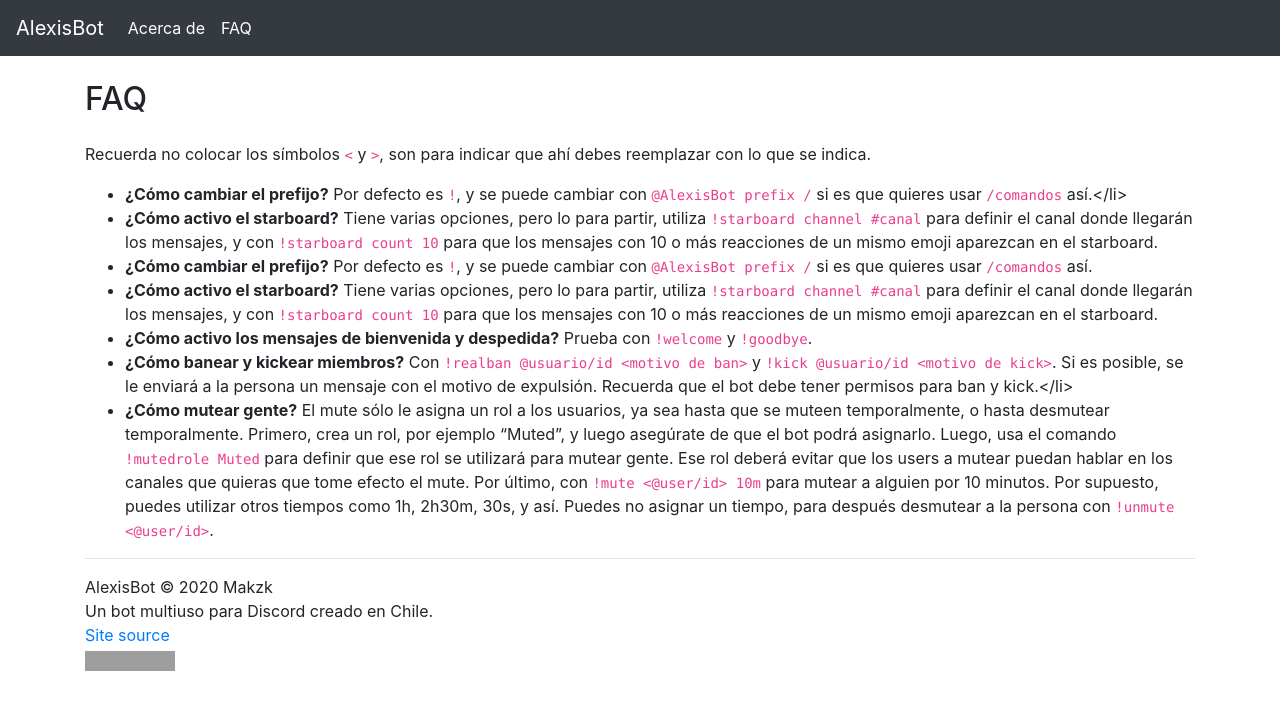
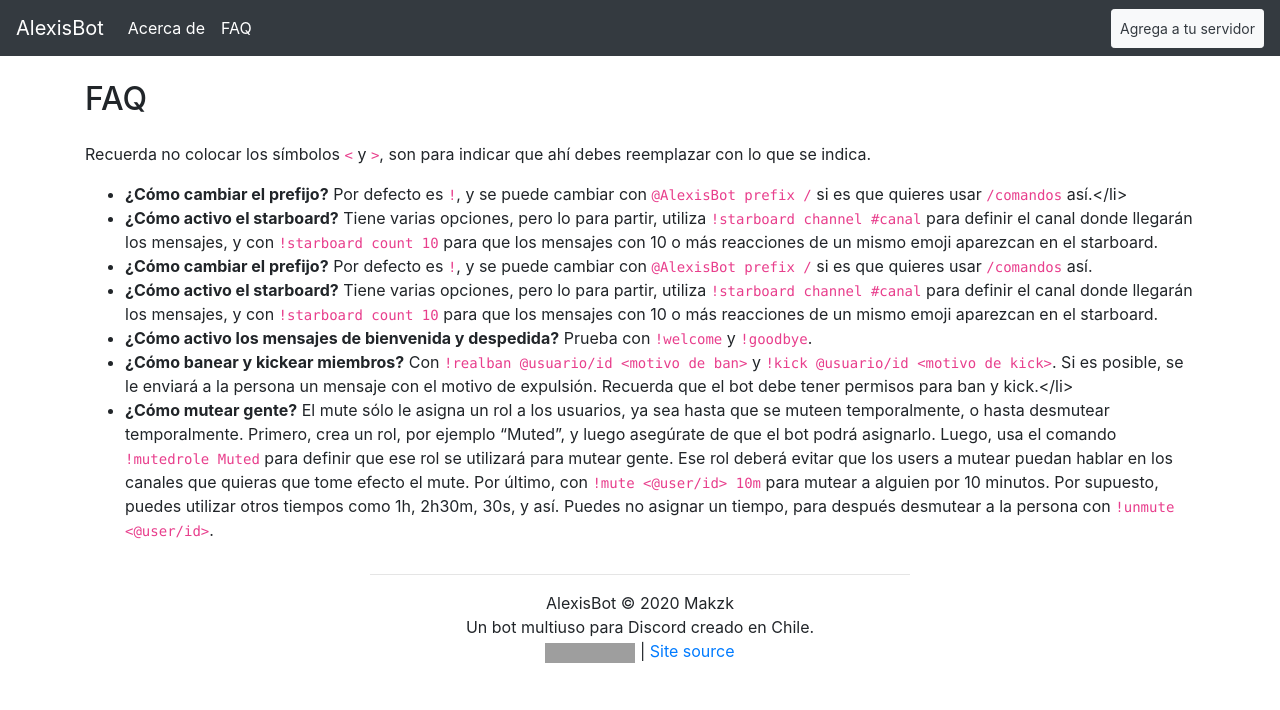
Before and after one commit to jkcgs/alexisbot.mak.wtf, a Jekyll site: the page built from faq.md, in a window 1280 px wide. Shown: the top 710 px of the page. Built offline with Jekyll 4.4.1, drawn with Linux system fonts in a browser that asks for light colours; grey boxes are pictures that could not be loaded.

Commit message:
Update footer, bot invite on config

```diff
--- a/_config.yml
+++ b/_config.yml
@@ -8,6 +8,7 @@
 lang: es_CL
 repo_url: https://github.com/jkcgs/alexis-bot/
 page_repo_url: https://github.com/jkcgs/alexisbot.mak.wtf/
+bot_invite: https://discordapp.com/oauth2/authorize?client_id=397855139005988864&scope=bot
 social:
   name: Makzk
   links:
--- a/_includes/footer.html
+++ b/_includes/footer.html
@@ -1,15 +1,16 @@
 <footer class="site-footer container">
   <data class="u-url" href="{{ "/" }}"></data>
+  <div class="row justify-content-center text-center">
+    <div class="col-md-6">
       <hr />
-  <p>
       {{ site.title | escape }}
       &copy; {{ 'now' | date: "%Y" }}
       {{ site.author | default: site.title | escape }}<br>
       {{- site.description | escape -}}<br>
-    <a href="{{ site.page_repo_url }}" target="_blank">Site source</a><br>
       <a rel="license" href="http://creativecommons.org/licenses/by-nc/4.0/">
         <img alt="Licencia Creative Commons" style="border-width:0" src="https://i.creativecommons.org/l/by-nc/4.0/80x15.png" />
-    </a>
-  </p>
-
+      </a> |
+      <a href="{{ site.page_repo_url }}" target="_blank">Site source</a>
+    </div>
+  </div>
 </footer>
--- a/_includes/header.html
+++ b/_includes/header.html
@@ -15,6 +15,11 @@
         {%- endif -%}
       {%- endfor -%}
     </ul>
+    <ul class="navbar-nav">
+      <li class="nav-item active">
+        <a class="nav-link btn btn-light btn-sm text-dark" href="{{ site.bot_invite }}" target="_blank">Agrega a tu servidor</a>
+      </li>
+    </ul>
   </nav>
   {%- endif -%}
 </header>
```
Also changed, not shown: 404.html (+1 -6 lines), index.md (+1 -1 lines). Lines whose indentation alone changed are shown as unchanged.
